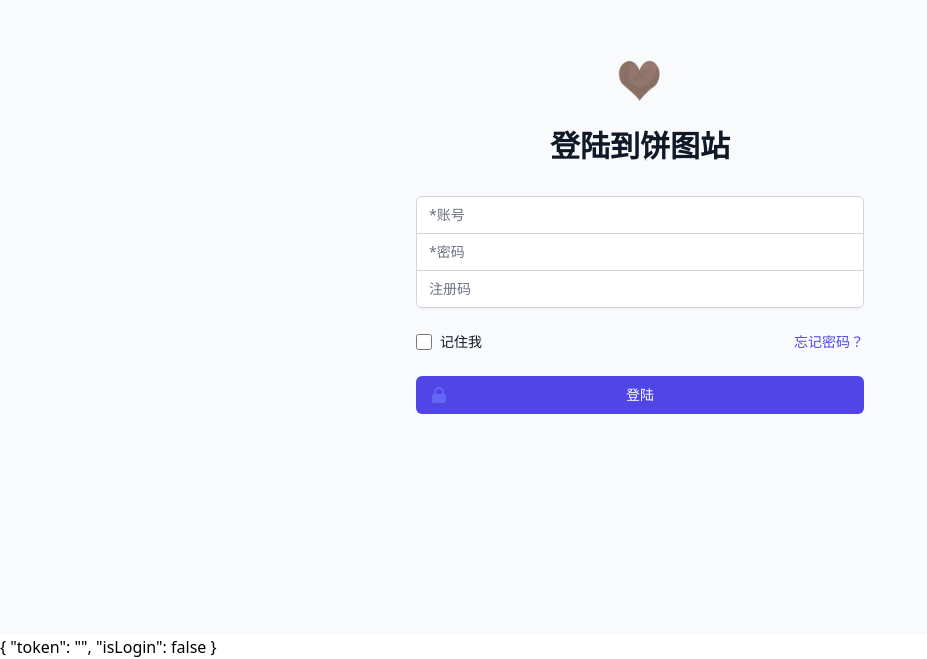
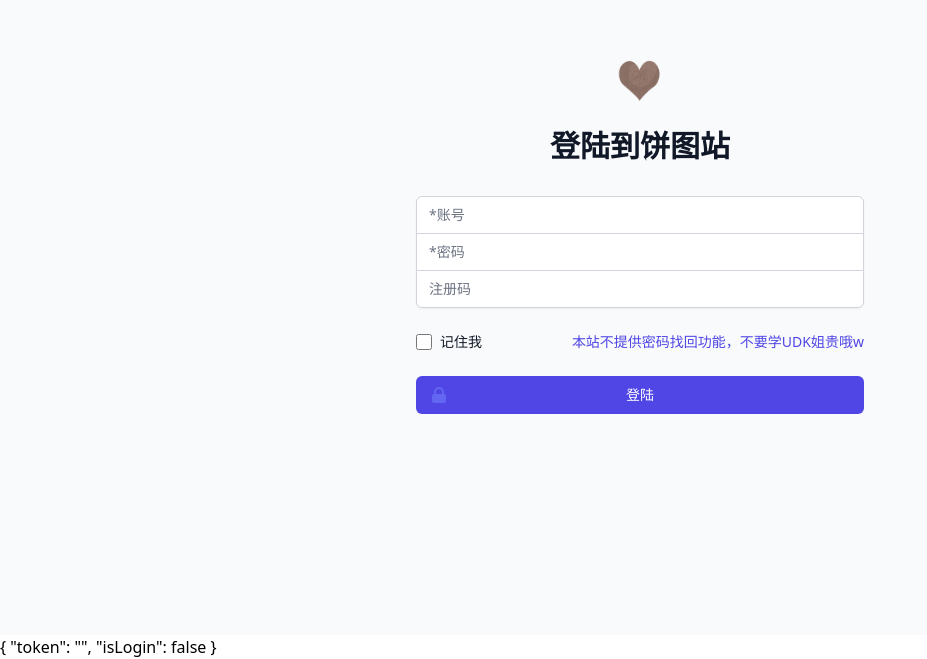
Before and after one commit to KeepCodeing/cookie-project, a Vue app: page /login in a window 1280 px wide. Shown: the part 165-824 px from the top of the page, without its empty margins (0-927 px from the left). Built offline with nearby package versions, Linux system fonts and the light colour scheme.

Commit message:
添加无法找回密码提示

```diff
--- a/src/views/Login.vue
+++ b/src/views/Login.vue
@@ -131,7 +131,7 @@
               href="#"
               class="font-medium text-indigo-600 hover:text-indigo-500"
             >
-              忘记密码？
+              本站不提供密码找回功能，不要学UDK姐贵哦w
             </a>
           </div>
         </div>
```
